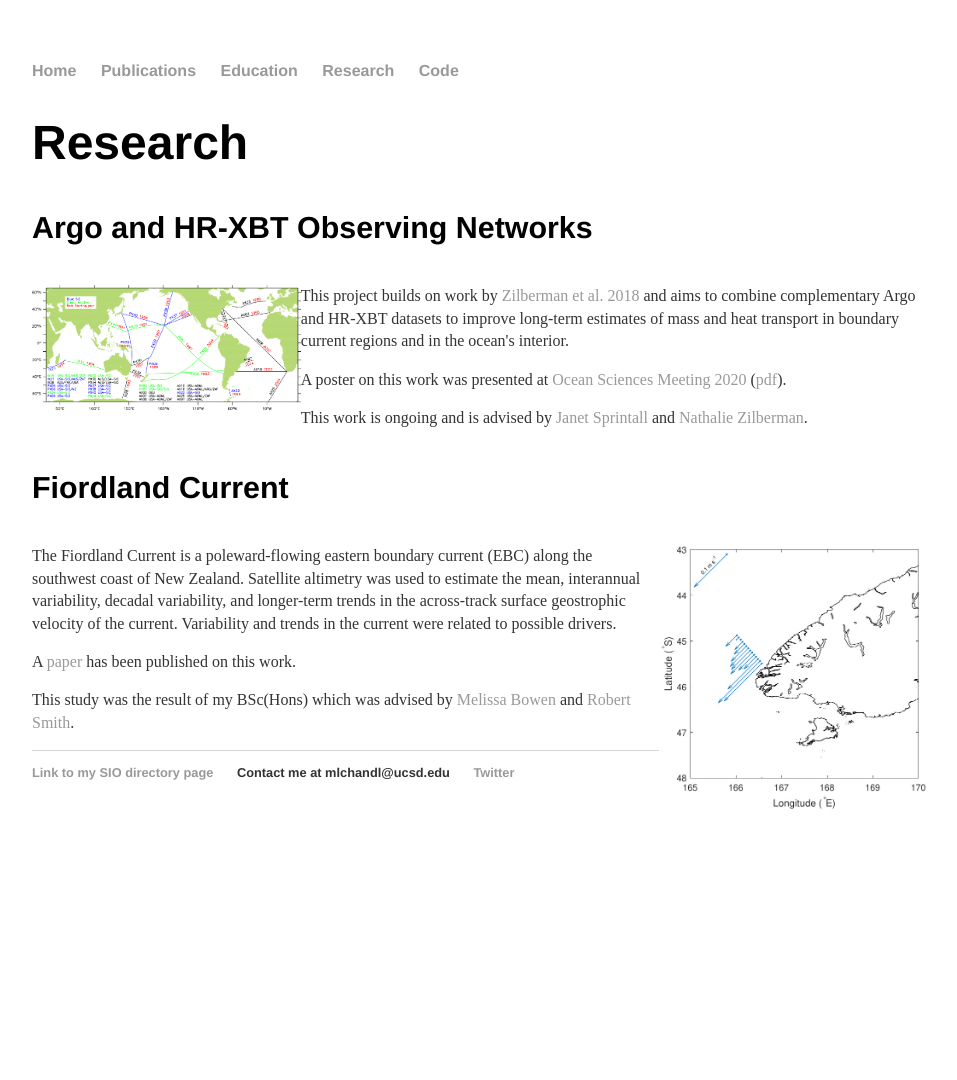
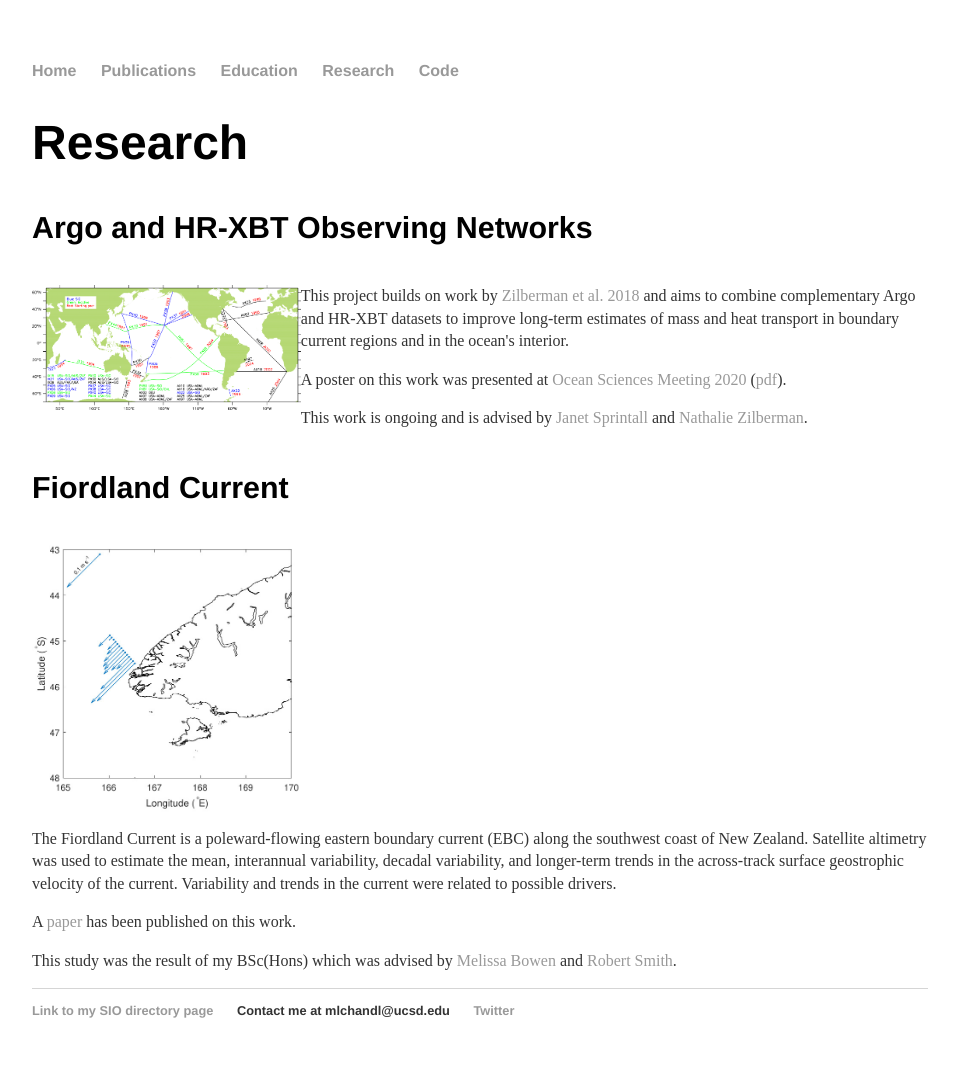
Before and after one commit to mlchandler/mlchandler.github.io, a Jekyll site: the page built from research/index.html, in a window 1280 px wide. Shown: the whole page, without its empty margins (160-1117 px from the left). Built offline with Jekyll 4.4.1, drawn with Linux system fonts in a browser that asks for light colours; before the commit the page ends 900 px from its top, so only the background shows below that.

Commit message:
Update index.html

```diff
--- a/research/index.html
+++ b/research/index.html
@@ -26,7 +26,7 @@ This work is ongoing and is advised by <a href="https://jsprintall.scrippsprofil
 
 <h4>Fiordland Current</h4>
 
-<img src="south_current.jpg" width="30%" align="right" >
+<img src="south_current.jpg" width="30%" align="center" >
 
 <p>
 The Fiordland Current is a poleward-flowing eastern boundary current (EBC) along the southwest coast of New Zealand. Satellite altimetry was used to estimate the mean, interannual variability, decadal variability, and longer-term trends in the across-track surface geostrophic velocity of the current. Variability and trends in the current were related to possible drivers.
```
